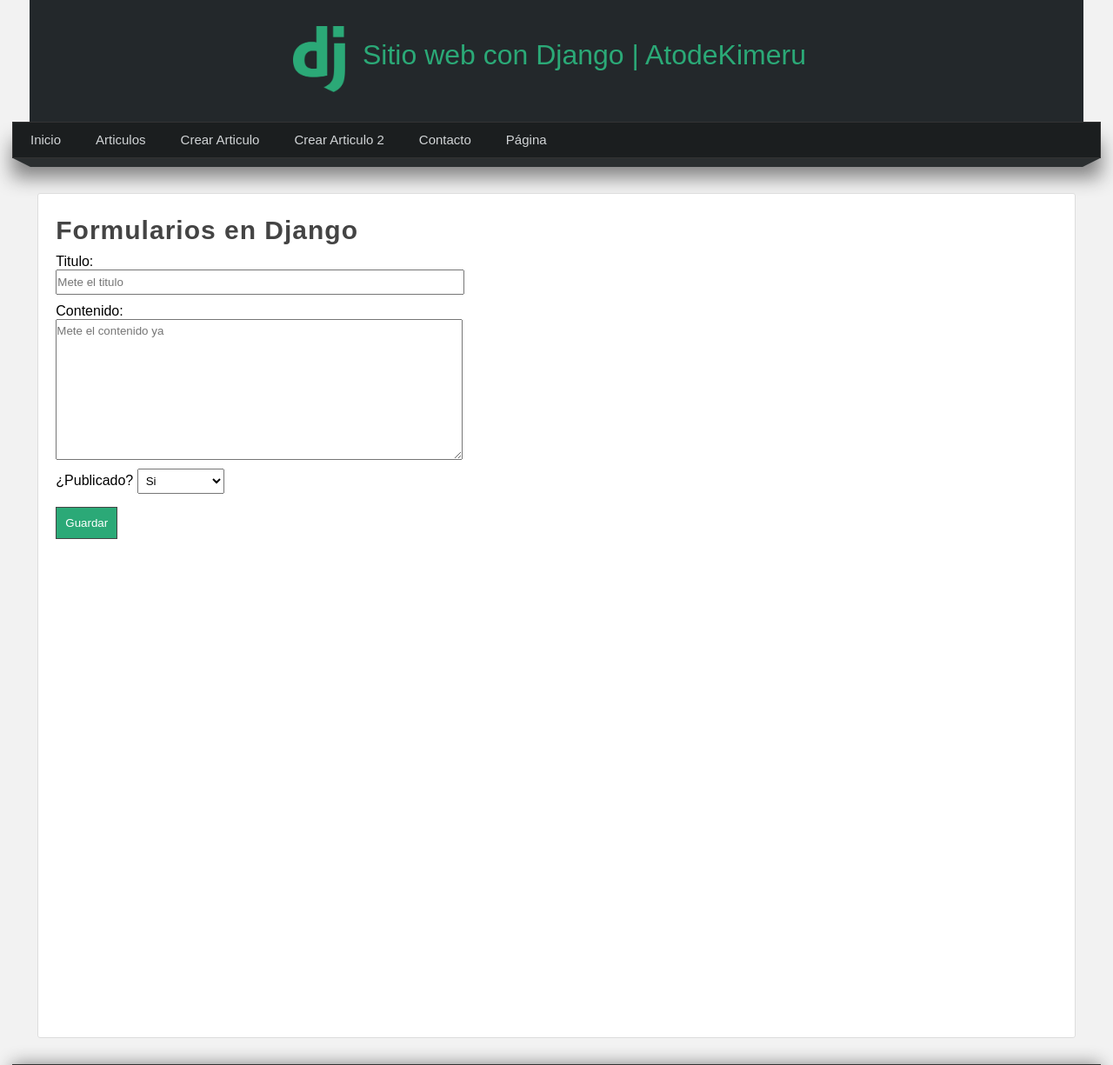
After one commit to AtodeKimeru/udemy-django, a Django app: page /create-full-article/ in a window 1280 px wide. The commit adds this page. Shown: the top 1225 px of the page at 87% size. Run offline with Django 3.2, Linux system fonts and the light colour scheme.

Commit message:
formularios

```diff
--- a/NewBeginning/urls.py
+++ b/NewBeginning/urls.py
@@ -32,4 +32,5 @@ urlpatterns = [
     path('delete-article/<int:id>', views.borrar_articulo, name='delete'),
     path('save-article/', views.save_article, name='save'),
     path('create-article/', views.create_article, name='create'),
+    path('create-full-article/', views.create_full_article, name='create_full'),
 ]
--- a/myapp/forms.py
+++ b/myapp/forms.py
@@ -0,0 +1,44 @@
+from django import forms
+from django.core import validators
+
+
+class FormArticle(forms.Form):
+
+    title = forms.CharField(
+        label ="Titulo",
+        max_length=20,
+        required=True,
+        widget=forms.TextInput(
+            attrs={
+                'placeholder': 'Mete el titulo',
+                'class': 'titulo_form_article'
+            }
+        ),
+        validators=[
+            validators.MinLengthValidator(4, 'El titulo es demasiado corto'),
+            validators.RegexValidator('^[A-Za-z0-9ñÑ ]*$', 'El titulo esta mal formado', 'invalid_title')
+        ]
+    )
+
+    content = forms.CharField(
+        label = "Contenido",
+        widget = forms.Textarea,
+        validators = [
+            validators.MaxLengthValidator(50, 'Te has pasado de 50 caracteres')
+        ]
+    )
+    content.widget.attrs.update({
+                'placeholder': 'Mete el contenido ya',
+                'class': 'contenido_form_article',
+                'id': 'contenido_form'
+    })
+
+    public_options = [
+        (1, 'Si'),
+        (0, 'No')
+    ]
+
+    public = forms.TypedChoiceField(
+        label = "¿Publicado?",
+        choices = public_options
+    )
--- a/myapp/static/css/styles.css
+++ b/myapp/static/css/styles.css
@@ -181,6 +181,18 @@ nav ul li a:hover{
     background: #207a56;
 }
 
+.rojo{
+    color: red;
+}
+
+.message{
+    padding: 20px;
+    background: #207a56;
+    color: white;
+    text-align: center;
+    margin-bottom: 10px;
+}
+
 .title{
     color: #444;
     letter-spacing: 1px;
--- /dev/null
+++ b/myapp/templates/create_full_article.html
@@ -0,0 +1,24 @@
+{% extends 'layout.html' %}
+
+{% block title %} Formularios en Django {% endblock %}
+
+{% block content %}
+
+<h1 class="title">Formularios en Django</h1>
+
+{% if form.errors %}
+    <strong class="rojo">
+        Hay errores en el formulario
+    </strong>
+{% endif %}
+
+<form action="" method="POST">
+
+    {% csrf_token %}
+
+    {{ form.as_p }}
+
+    <input type="submit" value="Guardar" />
+</form>
+
+{% endblock %}
--- a/myapp/templates/layout.html
+++ b/myapp/templates/layout.html
@@ -35,6 +35,9 @@
                 <a href="{% url 'create' %}">Crear Articulo</a>
             </li>
             <li>
+                <a href="{% url 'create_full' %}">Crear Articulo 2</a>
+            </li>
+            <li>
                 <a href="{% url 'contact' 'Iván' 'Barragán' %}">Contacto</a>
             </li>
             <li>
--- a/myapp/views.py
+++ b/myapp/views.py
@@ -1,7 +1,9 @@
 from django.shortcuts import render, HttpResponse, redirect
 from django.utils import timezone
 from django.db.models import Q
+from django.contrib import messages
 from myapp.models import Article
+from myapp.forms import FormArticle
 
 
 def index(request):
@@ -76,6 +78,42 @@ def create_article(request):
     return render(request, 'create_article.html')
 
 
+def create_full_article(request):
+
+    if request.method == 'POST':
+
+        formulario = FormArticle(request.POST)
+
+        if formulario.is_valid():
+
+            data_form = formulario.cleaned_data
+
+            title = data_form.get('title')
+            content = data_form['content']
+            public = data_form['public']
+
+            articulo = Article(
+            title = title,
+            content = content,
+            public = public,
+            create_at = timezone.now(),
+            update_at = timezone.now(),
+            )
+            articulo.save()
+
+            # Crear mensaje flash (sesión que solo se muestra una vez)
+            messages.success(request, f'Has creado correctamente el articulo {articulo.id}')
+
+            return redirect('articles')
+
+    else:
+        formulario = FormArticle()
+
+    return render(request, 'create_full_article.html', {
+        'form': formulario,
+    })
+
+
 def articulo(request):
     try:
         articulo = Article.objects.get(id=1, public=True)
```
Also changed, not shown: myapp/templates/articulos.html (+9 -0 lines).
